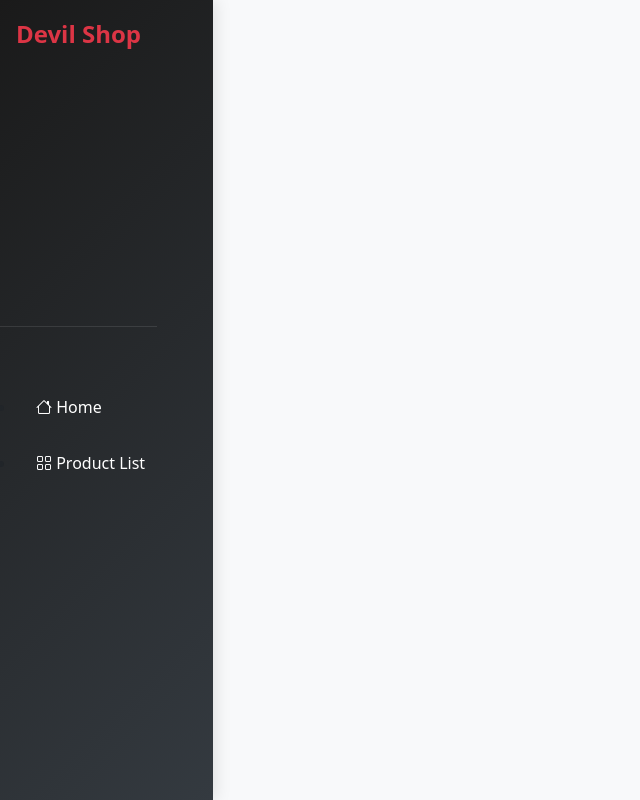
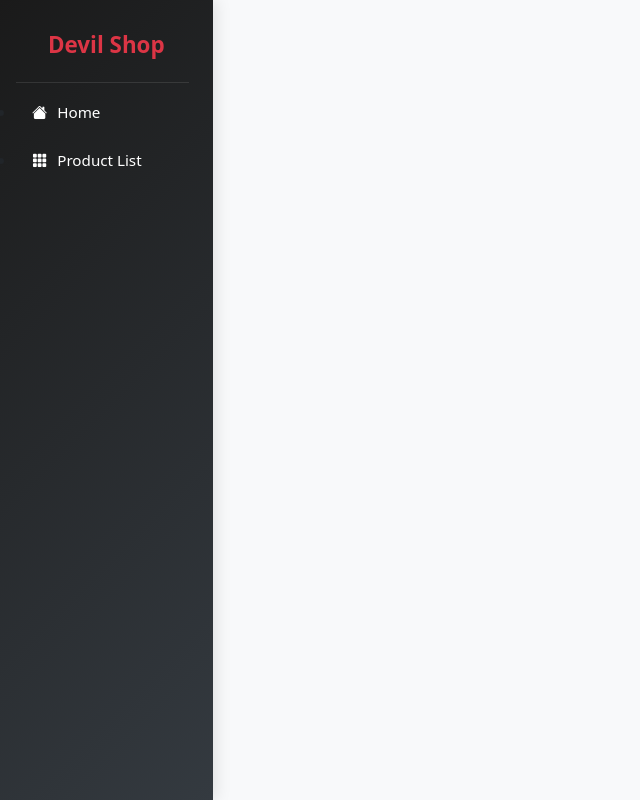
Before and after one commit to Dex564/solo_project, a Django app: page / in a window 1280 px wide. Shown: the whole page, without its empty margins (0-640 px from the left). Run offline with Django 5.2, Linux system fonts and the light colour scheme.

Commit message:
2nd sidebar improvement

```diff
--- a/main/templates/main/base.html
+++ b/main/templates/main/base.html
@@ -37,20 +37,23 @@
         }
 
         .nav-list {
-            padding: 2rem 1rem;
+            padding: 0.5rem 1rem 2rem; /* Уменьшен верхний отступ */
         }
 
         .category-link {
             color: #fff !important;
             text-decoration: none;
-            padding: 12px 20px;
-            margin: 8px 0;
+            padding: 10px 16px; /* Немного уменьшен padding */
+            margin: 6px 0; /* Уменьшен отступ между ссылками */
             border-radius: 8px;
-            display: block;
+            display: flex;
+            align-items: center;
             transition: var(--transition);
             position: relative;
             overflow: hidden;
             font-weight: 500;
+            gap: 10px;
+            font-size: 0.95rem;
         }
 
         .category-link::before {
@@ -65,13 +68,55 @@
         }
 
         .category-link:hover {
-            background-color: rgba(220, 53, 69, 0.8);
-            transform: translateX(5px);
+            background-color: rgba(220, 53, 69, 0.9);
+            transform: translateX(8px);
             color: #fff;
+            box-shadow: 0 4px 12px rgba(220, 53, 69, 0.3);
         }
 
         .category-link:hover::before {
             left: 100%;
+        }
+
+        /* Логотип с ссылкой - уменьшены отступы */
+        .logo-link {
+            display: block;
+            text-decoration: none;
+            color: inherit;
+            transition: var(--transition);
+            padding: 0.75rem 1rem; /* Уменьшен padding */
+            border-bottom: 1px solid rgba(255,255,255,0.1);
+            margin-bottom: 0.5rem; /* Уменьшен отступ снизу */
+        }
+
+        .logo {
+            color: var(--primary-color);
+            font-weight: bold;
+            font-size: 1.4rem; /* Немного уменьшен размер */
+            text-align: center;
+            transition: var(--transition);
+            display: flex;
+            align-items: center;
+            justify-content: center;
+            gap: 8px;
+            padding: 8px; /* Уменьшен padding */
+            border-radius: 8px;
+        }
+
+        .logo-link:hover .logo {
+            color: #ff6b6b;
+            transform: scale(1.05);
+            background-color: rgba(220, 53, 69, 0.1);
+        }
+
+        .logo i {
+            font-size: 1.6rem; /* Немного уменьшена иконка */
+            transition: var(--transition);
+        }
+
+        .logo-link:hover .logo i {
+            transform: rotate(10deg) scale(1.1);
+            color: #ff6b6b;
         }
 
         /* Контент */
@@ -100,27 +145,27 @@
             }
 
             .nav-list {
-                padding: 1rem;
+                padding: 0.5rem;
                 display: flex;
                 justify-content: space-around;
             }
 
             .category-link {
-                margin: 0 5px;
+                margin: 0 4px;
                 text-align: center;
-                font-size: 0.9rem;
+                font-size: 0.85rem;
+                flex-direction: column;
+                gap: 4px;
+                padding: 8px 12px;
             }
-        }
 
-        /* Дополнительные стили */
-        .logo {
-            color: var(--primary-color);
-            font-weight: bold;
-            font-size: 1.5rem;
-            padding: 1rem;
-            text-align: center;
-            border-bottom: 1px solid rgba(255,255,255,0.1);
-            margin-bottom: 1rem;
+            .logo {
+                font-size: 1.2rem;
+            }
+
+            .logo i {
+                font-size: 1.4rem;
+            }
         }
     </style>
 </head>
@@ -129,18 +174,26 @@
     <div class="row g-0">
         <!-- Боковая панель -->
         <aside id="nav" class="nav bg-dark col-md-3 col-lg-2 sidebar">
-            <div class="logo">
-                <i class="bi bi-fire"></i> Devil Shop
-            </div>
+
+
             <ul class="nav-list">
+                <!-- Кликабельный логотип -->
+                <a href="{% url 'main:main_page' %}" class="logo-link">
+                    <div class="logo">
+                        <i class="bi bi-fire"></i>
+                        <span>Devil Shop</span>
+                    </div>
+                </a>
                 <li>
                     <a class="category-link" href="{% url 'main:main_page' %}">
-                        <i class="bi bi-house"></i> Home
+                        <i class="bi bi-house-fill"></i>
+                        <span>Home</span>
                     </a>
                 </li>
                 <li>
                     <a class="category-link" href="{% url 'main:products_list' %}">
-                        <i class="bi bi-grid"></i> Product List
+                        <i class="bi bi-grid-3x3-gap-fill"></i>
+                        <span>Product List</span>
                     </a>
                 </li>
             </ul>
```
